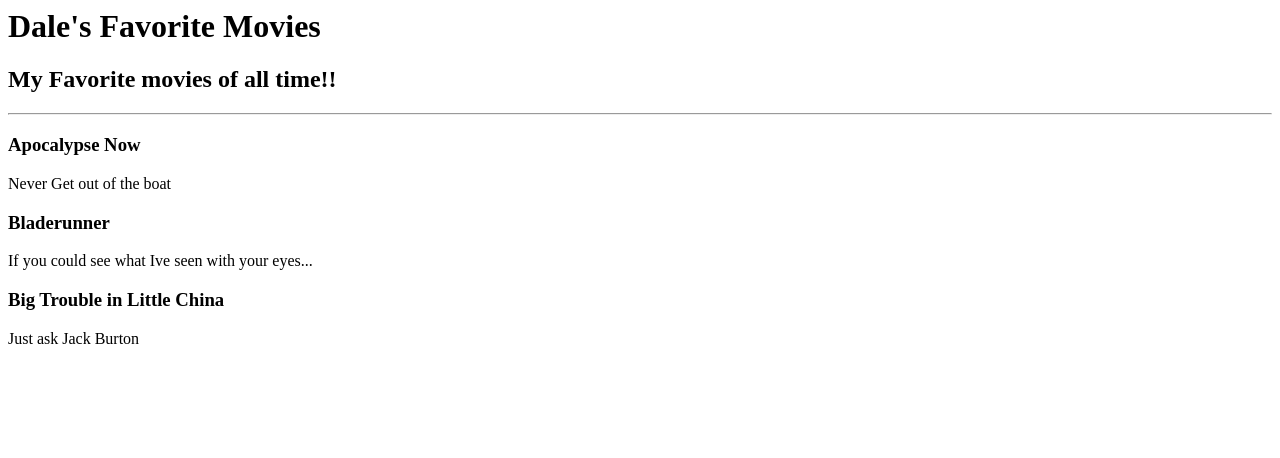
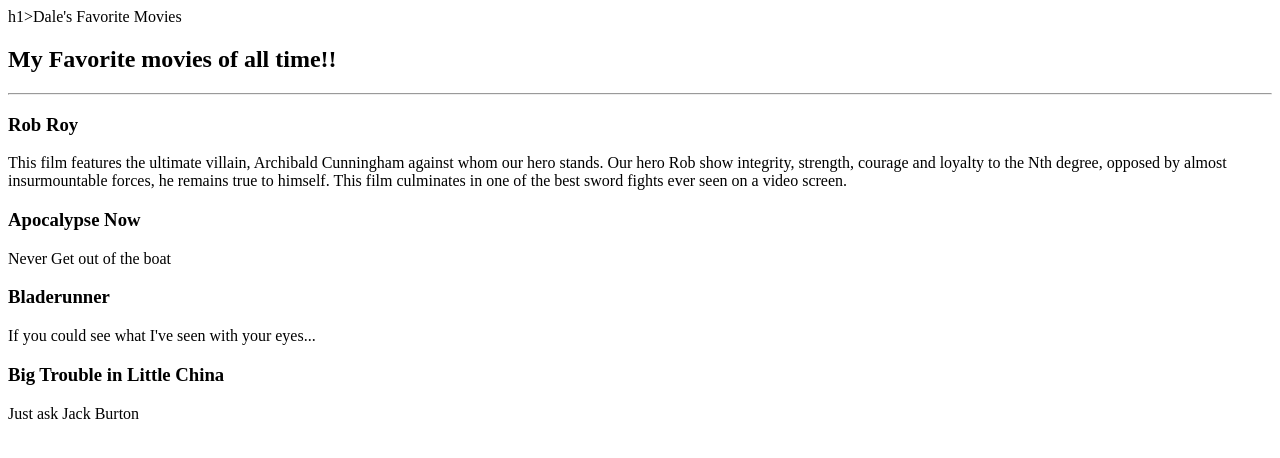
Before and after one commit to drkittendorf/github-mini-projects, a plain HTML site: page movie-ranking-project/index.html in a window 1280 px wide. Drawn offline with Linux system fonts and the light colour scheme.

Commit message:
update movie page

```diff
--- a/movie-ranking-project/index.html
+++ b/movie-ranking-project/index.html
@@ -1,15 +1,21 @@
 <!-- Write your code below -->
-<h1>Dale's Favorite Movies</h1>
+h1>Dale's Favorite Movies</h1>
 
 <h2>My Favorite movies of all time!!</h2>
 
 <hr/>
 
+<h3>Rob Roy</h3>
+<p>This film features the ultimate villain, Archibald Cunningham against whom our hero stands.
+Our hero Rob show integrity, strength, courage and loyalty to the Nth degree,
+opposed by almost insurmountable forces, he remains true to himself.
+This film culminates in one of the best sword fights ever seen on a video screen.</p>
+
 <h3>Apocalypse Now</h3>
 <p>Never Get out of the boat</p>
 
 <h3>Bladerunner</h3>
-<p>If you could see what Ive seen with your eyes...</p>
+<p>If you could see what I've seen with your eyes...</p>
 
 <h3>Big Trouble in Little China</h3>
 <p>Just ask Jack Burton</p>
```
